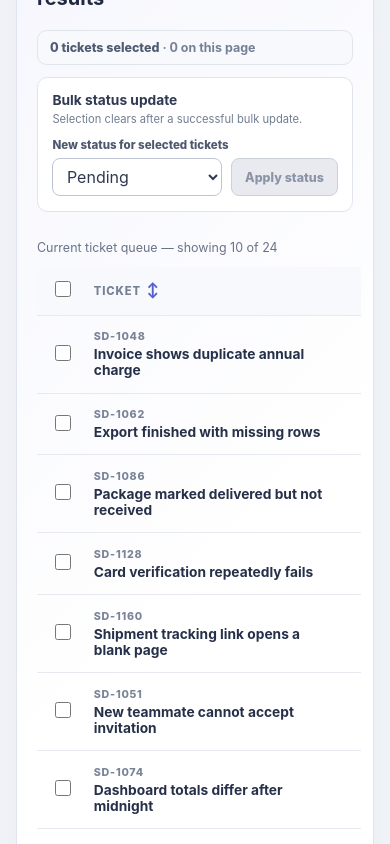
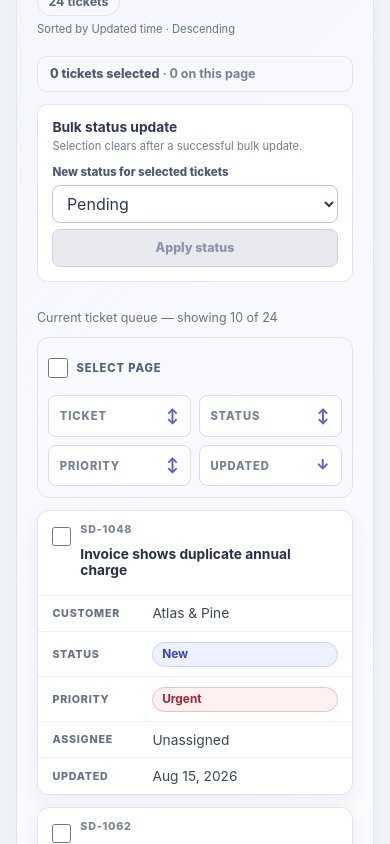
Before and after one commit to Hamzaafroukh321/SignalDesk, a React (Vite) app: page / in a window 390 px wide. Shown: the part 1500-2344 px from the top of the page. Built offline with nearby package versions, Linux system fonts and the light colour scheme.

Commit message:
feat: add responsive ticket results [M31]

```diff
--- a/src/features/tickets/TicketTable.tsx
+++ b/src/features/tickets/TicketTable.tsx
@@ -50,6 +50,7 @@ function SortableHeader({
   return (
     <th
       scope="col"
+      className={`sort-column sort-column-${field}`}
       aria-sort={active ? (direction === 'asc' ? 'ascending' : 'descending') : 'none'}
     >
       <button type="button" className="sort-button" onClick={() => onSort(field)}>
@@ -107,6 +108,9 @@ export function TicketTable({
                 aria-describedby="selection-scope"
                 onChange={(event) => onToggleVisible(event.currentTarget.checked)}
               />
+              <span className="select-page-label" aria-hidden="true">
+                Select page
+              </span>
             </th>
             <SortableHeader
               field="title"
@@ -115,7 +119,9 @@ export function TicketTable({
               direction={sortDirection}
               onSort={onSort}
             />
-            <th scope="col">Customer</th>
+            <th scope="col" className="static-column-heading">
+              Customer
+            </th>
             <SortableHeader
               field="status"
               label="Status"
@@ -130,7 +136,9 @@ export function TicketTable({
               direction={sortDirection}
               onSort={onSort}
             />
-            <th scope="col">Assignee</th>
+            <th scope="col" className="static-column-heading">
+              Assignee
+            </th>
             <SortableHeader
               field="updatedAt"
               label="Updated"
@@ -154,7 +162,7 @@ export function TicketTable({
                   }
                 />
               </td>
-              <th scope="row">
+              <th scope="row" className="ticket-summary-cell">
                 <span className="ticket-id">{ticket.id}</span>
                 <button
                   type="button"
@@ -168,19 +176,38 @@ export function TicketTable({
                   {ticket.title}
                 </button>
               </th>
-              <td>{ticket.customer.name}</td>
-              <td>
+              <td className="ticket-data-cell customer-cell">
+                <span className="mobile-cell-label" aria-hidden="true">
+                  Customer
+                </span>
+                <span>{ticket.customer.name}</span>
+              </td>
+              <td className="ticket-data-cell status-cell">
+                <span className="mobile-cell-label" aria-hidden="true">
+                  Status
+                </span>
                 <span className={`badge status-${ticket.status}`}>
                   {getStatusLabel(ticket.status)}
                 </span>
               </td>
-              <td>
+              <td className="ticket-data-cell priority-cell">
+                <span className="mobile-cell-label" aria-hidden="true">
+                  Priority
+                </span>
                 <span className={`badge priority-${ticket.priority}`}>
                   {getPriorityLabel(ticket.priority)}
                 </span>
               </td>
-              <td>{ticket.assignee?.name ?? 'Unassigned'}</td>
-              <td>
+              <td className="ticket-data-cell assignee-cell">
+                <span className="mobile-cell-label" aria-hidden="true">
+                  Assignee
+                </span>
+                <span>{ticket.assignee?.name ?? 'Unassigned'}</span>
+              </td>
+              <td className="ticket-data-cell updated-cell">
+                <span className="mobile-cell-label" aria-hidden="true">
+                  Updated
+                </span>
                 <time dateTime={ticket.updatedAt}>
                   {dateFormatter.format(new Date(ticket.updatedAt))}
                 </time>
--- a/src/styles.css
+++ b/src/styles.css
@@ -700,6 +700,11 @@ textarea {
   font-weight: 700;
 }
 
+.mobile-cell-label,
+.select-page-label {
+  display: none;
+}
+
 .selection-column {
   width: 2.75rem;
   padding-right: 0.25rem !important;
@@ -1442,6 +1447,10 @@ textarea {
 }
 
 @media (max-width: 44rem) {
+  body {
+    min-width: 0;
+  }
+
   .site-header p {
     display: none;
   }
@@ -1452,6 +1461,177 @@ textarea {
 
   .filter-groups {
     grid-template-columns: 1fr;
+  }
+
+  .panel-heading,
+  .selection-summary {
+    align-items: flex-start;
+    flex-direction: column;
+  }
+
+  .result-meta {
+    justify-items: start;
+  }
+
+  .sort-summary {
+    white-space: normal;
+  }
+
+  .table-scroll {
+    overflow: visible;
+    margin-right: 0;
+    margin-left: 0;
+    padding-right: 0;
+    padding-left: 0;
+  }
+
+  .ticket-table {
+    display: block;
+    min-width: 0;
+  }
+
+  .ticket-table caption,
+  .ticket-table thead,
+  .ticket-table tbody {
+    display: block;
+  }
+
+  .ticket-table thead {
+    padding: 0.65rem;
+    border: 1px solid #dfe4ee;
+    border-radius: 0.75rem;
+    background: #f8f9fc;
+  }
+
+  .ticket-table thead tr {
+    display: flex;
+    flex-wrap: wrap;
+    gap: 0.5rem;
+  }
+
+  .ticket-table thead th {
+    padding: 0;
+    border: 0;
+    border-radius: 0;
+    background: transparent;
+  }
+
+  .ticket-table thead .selection-column {
+    display: flex;
+    flex: 1 1 100%;
+    gap: 0.55rem;
+    align-items: center;
+    justify-content: flex-start;
+    width: auto;
+    min-height: 2.4rem;
+    padding: 0 !important;
+    color: #526078;
+    text-align: left;
+  }
+
+  .select-page-label {
+    display: inline;
+  }
+
+  .ticket-table thead .sort-column {
+    flex: 1 1 calc(50% - 0.25rem);
+  }
+
+  .ticket-table thead .static-column-heading {
+    position: absolute;
+    overflow: hidden;
+    width: 1px;
+    height: 1px;
+    padding: 0;
+    margin: -1px;
+    clip: rect(0 0 0 0);
+    white-space: nowrap;
+    border: 0;
+  }
+
+  .ticket-table .sort-button {
+    justify-content: space-between;
+    width: 100%;
+    min-height: 2.6rem;
+    padding: 0.55rem 0.65rem;
+    margin: 0;
+    border: 1px solid #d8dde8;
+    border-radius: 0.5rem;
+    background: #ffffff;
+  }
+
+  .ticket-table tbody {
+    display: grid;
+    gap: 0.8rem;
+    margin-top: 0.8rem;
+  }
+
+  .ticket-table tbody tr {
+    display: grid;
+    grid-template-columns: auto minmax(0, 1fr);
+    overflow: hidden;
+    border: 1px solid #dfe4ee;
+    border-radius: 0.75rem;
+    background: #ffffff;
+    box-shadow: 0 0.45rem 1.2rem rgb(31 42 76 / 6%);
+  }
+
+  .ticket-table tbody tr:focus-within {
+    border-color: #7c8cff;
+    box-shadow: 0 0 0 3px rgb(124 140 255 / 18%);
+  }
+
+  .ticket-table tbody th,
+  .ticket-table tbody td {
+    max-width: none;
+    border-bottom: 0;
+  }
+
+  .ticket-table tbody .selection-column {
+    grid-row: 1;
+    grid-column: 1;
+    align-self: stretch;
+    width: auto;
+    padding: 0.95rem 0.2rem 0.8rem 0.85rem !important;
+  }
+
+  .selection-column input {
+    width: 1.2rem;
+    height: 1.2rem;
+  }
+
+  .ticket-summary-cell {
+    grid-row: 1;
+    grid-column: 2;
+    min-width: 0;
+    padding: 0.75rem 0.9rem 0.7rem 0.4rem !important;
+  }
+
+  .ticket-title-button {
+    display: flex;
+    min-height: 2.75rem;
+    align-items: center;
+    overflow-wrap: anywhere;
+  }
+
+  .ticket-data-cell {
+    display: grid;
+    grid-column: 1 / -1;
+    grid-template-columns: minmax(5.5rem, 0.42fr) minmax(0, 1fr);
+    gap: 0.75rem;
+    align-items: center;
+    padding: 0.6rem 0.9rem !important;
+    border-top: 1px solid #edf0f5;
+    overflow-wrap: anywhere;
+  }
+
+  .mobile-cell-label {
+    display: block;
+    color: #667187;
+    font-size: 0.67rem;
+    font-weight: 850;
+    letter-spacing: 0.07em;
+    text-transform: uppercase;
   }
 
   .pagination {
@@ -1463,6 +1643,19 @@ textarea {
     grid-template-columns: 1fr;
   }
 
+  .bulk-action-controls {
+    grid-template-columns: 1fr;
+  }
+
+  .bulk-action-controls label {
+    grid-column: auto;
+  }
+
+  .bulk-action-controls select,
+  .bulk-action-controls .primary-button {
+    width: 100%;
+  }
+
   .ticket-facts {
     grid-template-columns: 1fr 1fr;
   }
```
Also changed, not shown: 1 other file (tests, documents, lock files or other folders).
